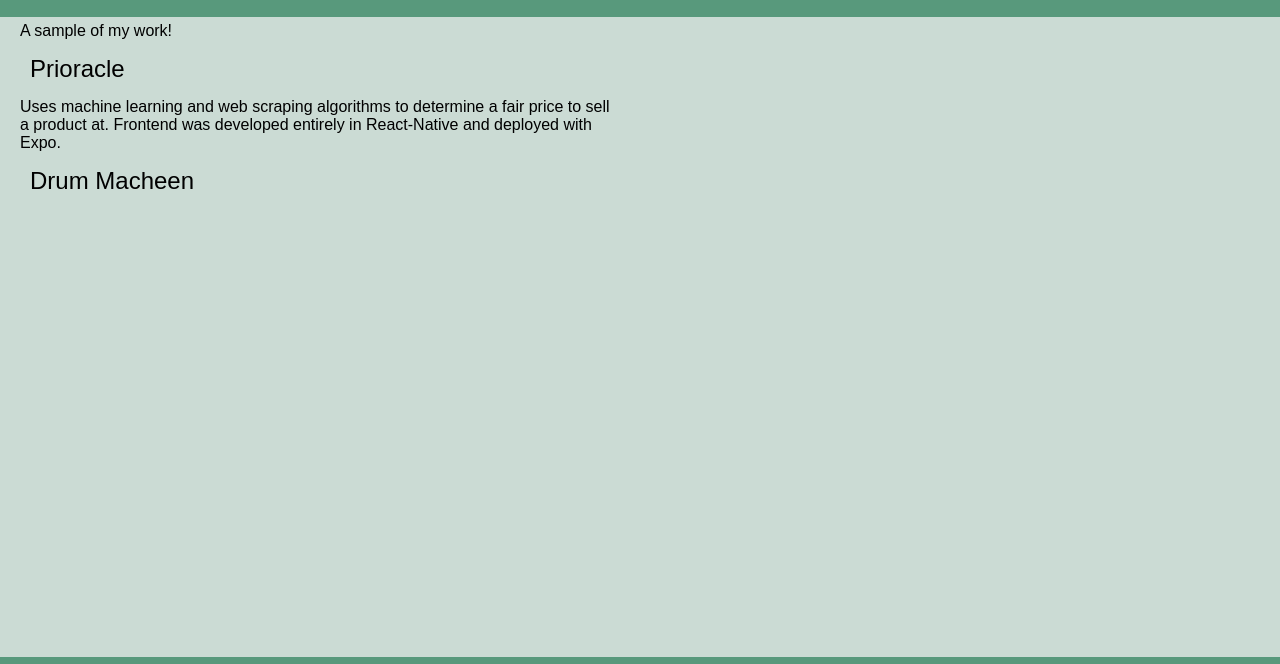
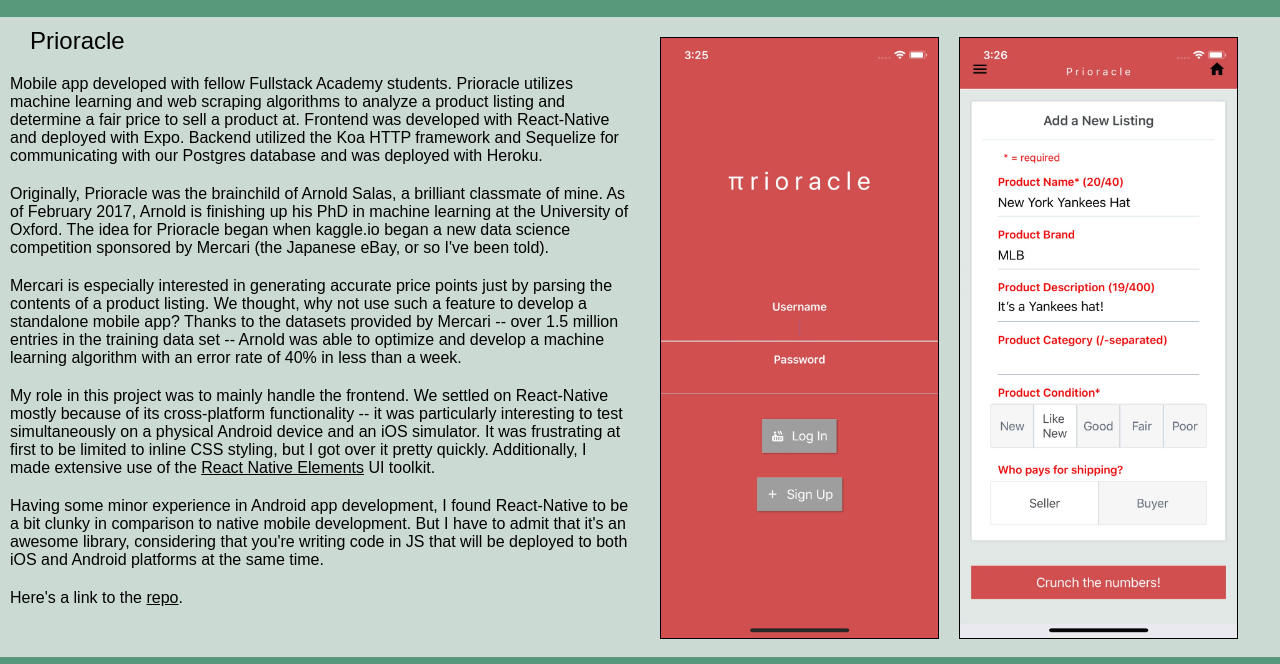
Before and after one commit to randytsao24/ryt-site, a website: page portfolio.html in a window 1280 px wide. Shown: the part 60-724 px from the top of the page. Drawn offline with Linux system fonts and the light colour scheme.

Commit message:
commit leftover changes

```diff
--- a/portfolio.html
+++ b/portfolio.html
@@ -5,7 +5,7 @@
   <head>
     <meta charset='UTF-8'/>
     <title>Randy Yuanyuan Tsao</title>
-    <link rel='stylesheet' href='styles/images.css'/>
+    <link rel='stylesheet' href='styles/work.css'/>
     <link rel='stylesheet' href='styles/font.css'/>
     <link rel='stylesheet' href='styles/index.css'/>
   </head>
@@ -31,13 +31,32 @@
 
     <!-- Pictures -->
     <div class='body-container'>
-      <div class='body-text-container'>
-        <p class='body-text'>A sample of my work!</p>
-        <h2 class='body-title'>Prioracle</h2>
-        <p class='body-text'>
-          Uses machine learning and web scraping algorithms to determine a fair price to sell a product at. Frontend was developed entirely in React-Native and deployed with Expo.
-        </p>
-        <h2 class='body-title'>Drum Macheen</h2>
+      <div class='project-container'>
+        <div class='body-text-container'>
+          <h2 class='body-title'>Prioracle</h2>
+          <p class='body-text'>
+            Mobile app developed with fellow Fullstack Academy students. Prioracle utilizes machine learning and web scraping algorithms to analyze a product listing and determine a fair price to sell a product at. Frontend was developed with React-Native and deployed with Expo. Backend utilized the Koa HTTP framework and Sequelize for communicating with our Postgres database and was deployed with Heroku.
+          </p>
+          <p class='body-text'>
+            Originally, Prioracle was the brainchild of Arnold Salas, a brilliant classmate of mine. As of February 2017, Arnold is finishing up his PhD in machine learning at the University of Oxford. The idea for Prioracle began when kaggle.io began a new data science competition sponsored by Mercari (the Japanese eBay, or so I've been told).
+          </p>
+          <p class='body-text'>
+            Mercari is especially interested in generating accurate price points just by parsing the contents of a product listing. We thought, why not use such a feature to develop a standalone mobile app? Thanks to the datasets provided by Mercari -- over 1.5 million entries in the training data set -- Arnold was able to optimize and develop a machine learning algorithm with an error rate of 40% in less than a week.
+          </p>
+          <p class='body-text'>
+            My role in this project was to mainly handle the frontend. We settled on React-Native mostly because of its cross-platform functionality -- it was particularly interesting to test simultaneously on a physical Android device and an iOS simulator. It was frustrating at first to be limited to inline CSS styling, but I got over it pretty quickly. Additionally, I made extensive use of the <a class='project-link' href='https://react-native-training.github.io/react-native-elements/'>React Native Elements</a> UI toolkit.
+          </p>
+          <p class='body-text'>
+            Having some minor experience in Android app development, I found React-Native to be a bit clunky in comparison to native mobile development. But I have to admit that it's an awesome library, considering that you're writing code in JS that will be deployed to both iOS and Android platforms at the same time.
+          </p>
+          <p class='body-text'>
+            Here's a link to the <a class='project-link' href='https://github.com/randytsao24/prioracle'>repo</a>.
+          </p>
+        </div>
+        <div class='project-image-container'>
+          <img class='project-image' src='images/prioracle-login.png' />
+          <img class='project-image' src='images/prioracle-listing.png' />
+        </div>
       </div>
     </div>
 
--- a/styles/index.css
+++ b/styles/index.css
@@ -7,6 +7,7 @@
 }
 
 html, body {
+  background-color: #58997c;
   height: 100%;
   margin: 0;
 }
@@ -86,7 +87,7 @@
 
 .body-text {
   flex: 1;
-  margin: 5px 20px;
+  margin: 10px;
   height: 100%;
   font: caption;
   font-size: 16px;
@@ -102,7 +103,7 @@
 
 .footer-container {
   background-color: #58997c;
-  height: 12%;
+  height: 10%;
   display: flex;
   flex-direction: row;
 }
--- a/styles/work.css
+++ b/styles/work.css
@@ -3,8 +3,28 @@
 /* Project Styling */
 
 .project-container {
+  width: 100%;
   display: flex;
   flex-direction: row;
   align-items: space-around;
   justify-content: center;
 }
+
+.project-image-container {
+  width: 50%;
+  display: flex;
+  flex-wrap: wrap;
+  padding: 10px;
+}
+
+.project-image {
+  border: 1px solid #000;
+  flex: 1;
+  margin: 10px;
+  max-width: 45%;
+	height:auto;
+}
+
+.project-link {
+  color: #000;
+}
```
Also changed, not shown: index.html (+11 -9 lines), images/background.jpg (added), images/drum-macheen.png (added), images/mail-black.png (deleted), images/prioracle-listing.png (added), images/prioracle-login.png (added), images/thumbs-up.png (deleted), images/toledo.jpg (deleted), images/ximending.jpg (deleted).
